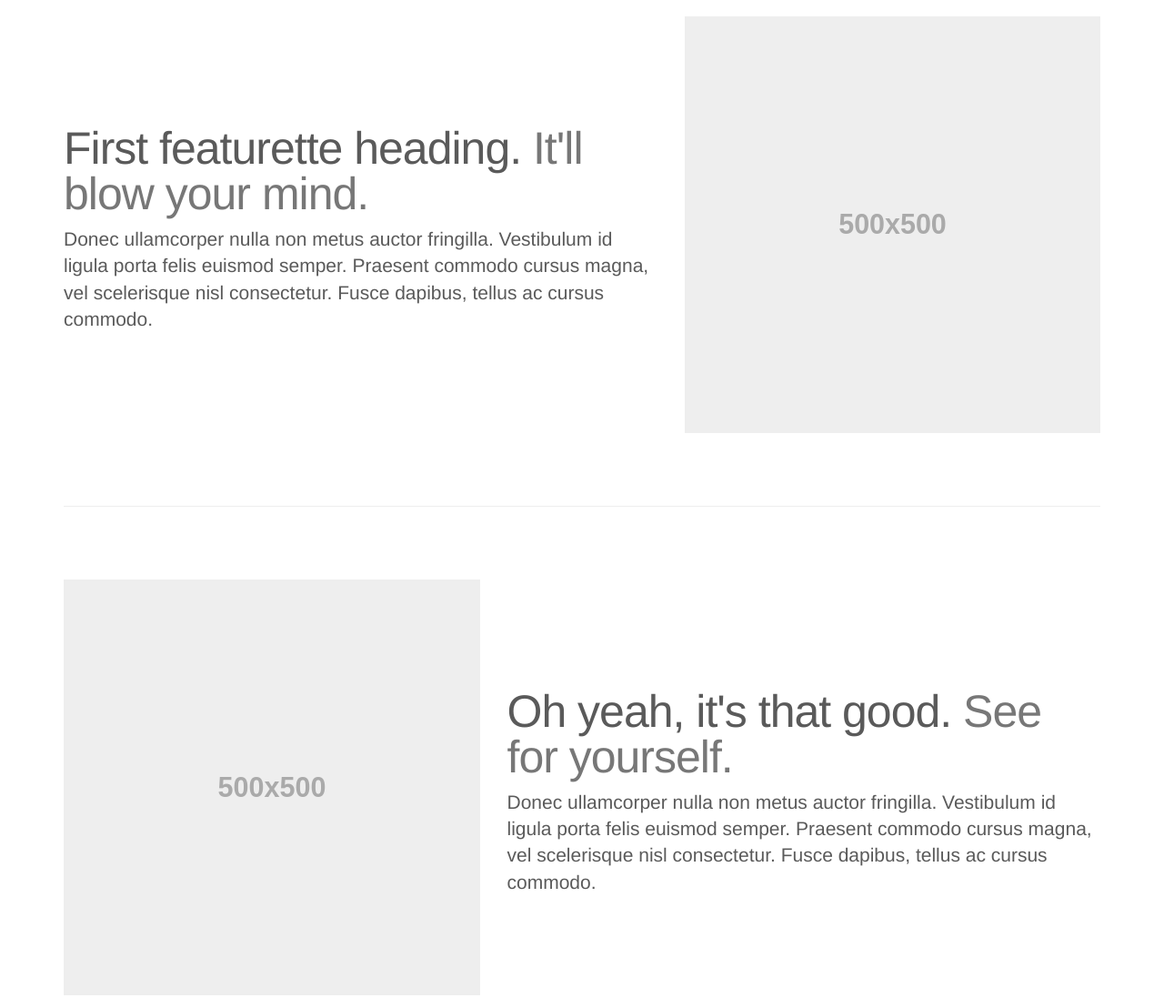
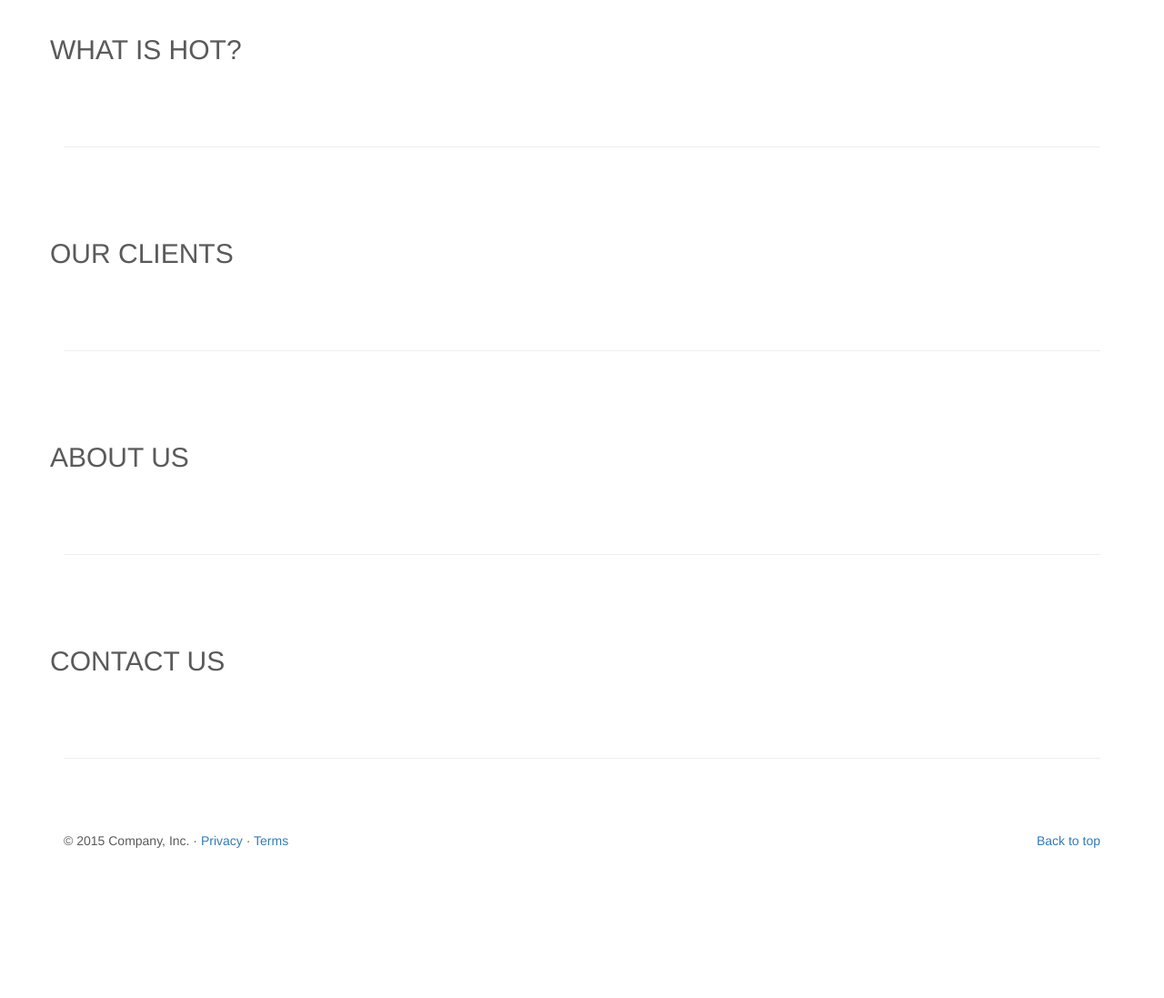
Before and after one commit to aravindr26/Bootstrap_SPA, a plain HTML site: page index.html in a window 1280 px wide. Shown: the part 1080-2177 px from the top of the page at 91% size. After the commit the page ends 2064 px from the top, so only its background shows below. Drawn offline with Linux system fonts and the light colour scheme.

Commit message:
index.html changes

```diff
--- a/index.html
+++ b/index.html
@@ -160,37 +160,25 @@
       <hr class="featurette-divider">
 
       <div class="row featurette">
-        <div class="col-md-7">
-          <h2 class="featurette-heading">First featurette heading. <span class="text-muted">It'll blow your mind.</span></h2>
-          <p class="lead">Donec ullamcorper nulla non metus auctor fringilla. Vestibulum id ligula porta felis euismod semper. Praesent commodo cursus magna, vel scelerisque nisl consectetur. Fusce dapibus, tellus ac cursus commodo.</p>
-        </div>
-        <div class="col-md-5">
-          <img class="featurette-image img-responsive center-block" data-src="holder.js/500x500/auto" alt="Generic placeholder image">
-        </div>
+        <h2>WHAT IS HOT?</h2>
       </div>
 
       <hr class="featurette-divider">
 
       <div class="row featurette">
-        <div class="col-md-7 col-md-push-5">
-          <h2 class="featurette-heading">Oh yeah, it's that good. <span class="text-muted">See for yourself.</span></h2>
-          <p class="lead">Donec ullamcorper nulla non metus auctor fringilla. Vestibulum id ligula porta felis euismod semper. Praesent commodo cursus magna, vel scelerisque nisl consectetur. Fusce dapibus, tellus ac cursus commodo.</p>
-        </div>
-        <div class="col-md-5 col-md-pull-7">
-          <img class="featurette-image img-responsive center-block" data-src="holder.js/500x500/auto" alt="Generic placeholder image">
-        </div>
+        <h2>OUR CLIENTS</h2>
       </div>
 
       <hr class="featurette-divider">
 
       <div class="row featurette">
-        <div class="col-md-7">
-          <h2 class="featurette-heading">And lastly, this one. <span class="text-muted">Checkmate.</span></h2>
-          <p class="lead">Donec ullamcorper nulla non metus auctor fringilla. Vestibulum id ligula porta felis euismod semper. Praesent commodo cursus magna, vel scelerisque nisl consectetur. Fusce dapibus, tellus ac cursus commodo.</p>
-        </div>
-        <div class="col-md-5">
-          <img class="featurette-image img-responsive center-block" data-src="holder.js/500x500/auto" alt="Generic placeholder image">
-        </div>
+        <h2>ABOUT US</h2>
+      </div>
+
+      <hr class="featurette-divider">
+
+      <div class="row featurette">
+        <h2>CONTACT US</h2>
       </div>
 
       <hr class="featurette-divider">
```
